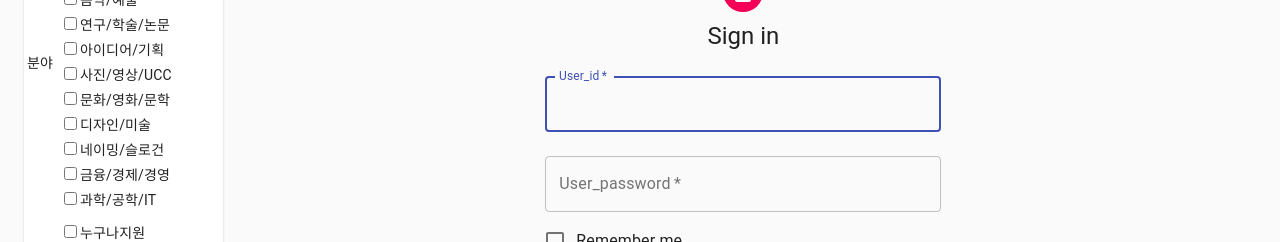
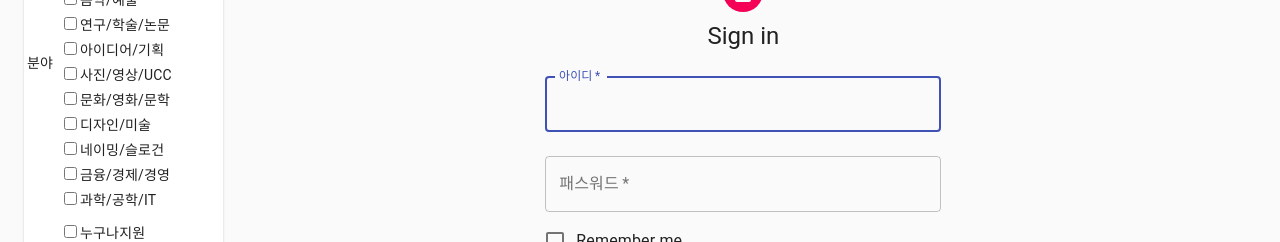
Before and after one commit to Dev-Guccin/WithUs_frontend, a React (Create React App) app: page /Login in a window 1280 px wide. Shown: the part 221-463 px from the top of the page. Built offline with nearby package versions, Linux system fonts and the light colour scheme; no server answers.

Commit message:
영어 한글로~

```diff
--- a/src/views/SignIn.js
+++ b/src/views/SignIn.js
@@ -113,7 +113,7 @@ export default function SignIn(props) {
             required
             fullWidth
             id="User_id"
-            label="User_id"
+            label="아이디"
             name="User_id"
             autoComplete="User_id"
             autoFocus
@@ -126,7 +126,7 @@ export default function SignIn(props) {
             required
             fullWidth
             name="User_password"
-            label="User_password"
+            label="패스워드"
             type="password"
             id="User_password"
             autoComplete="current-password"
```
